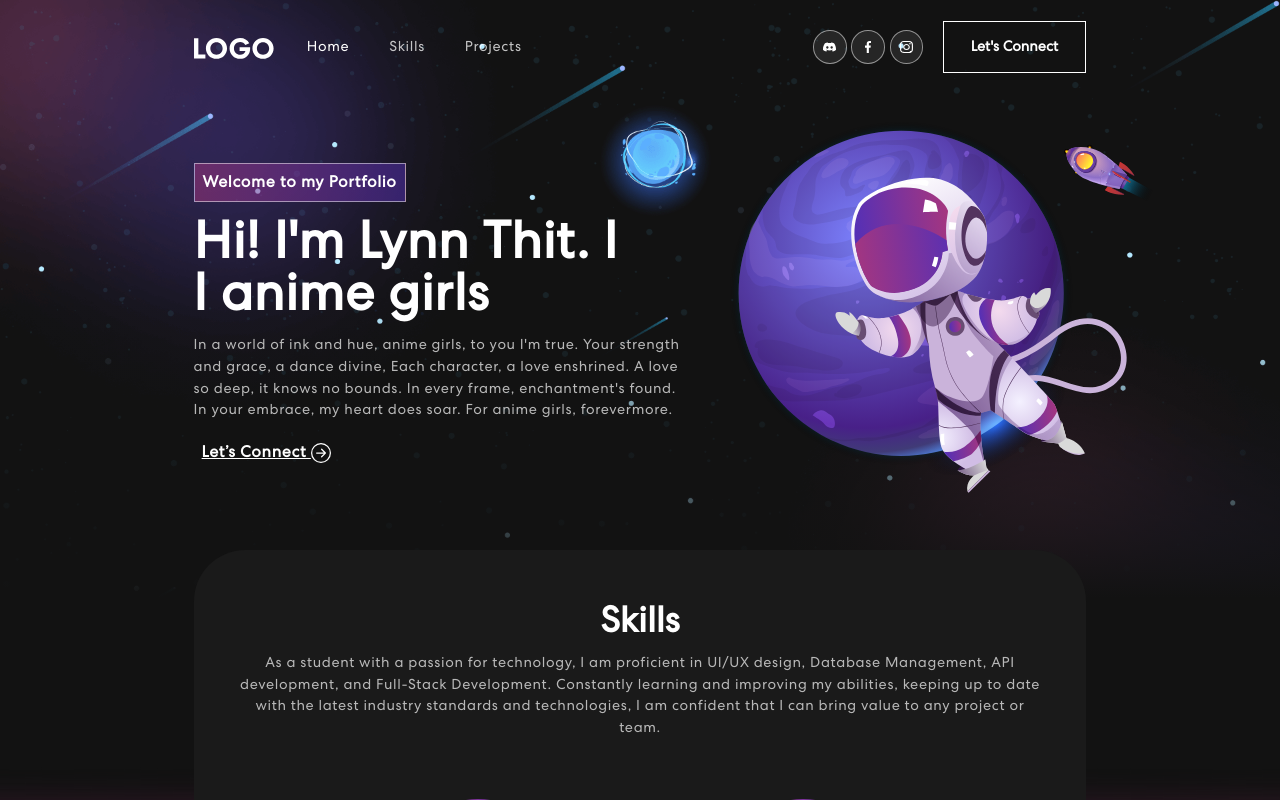
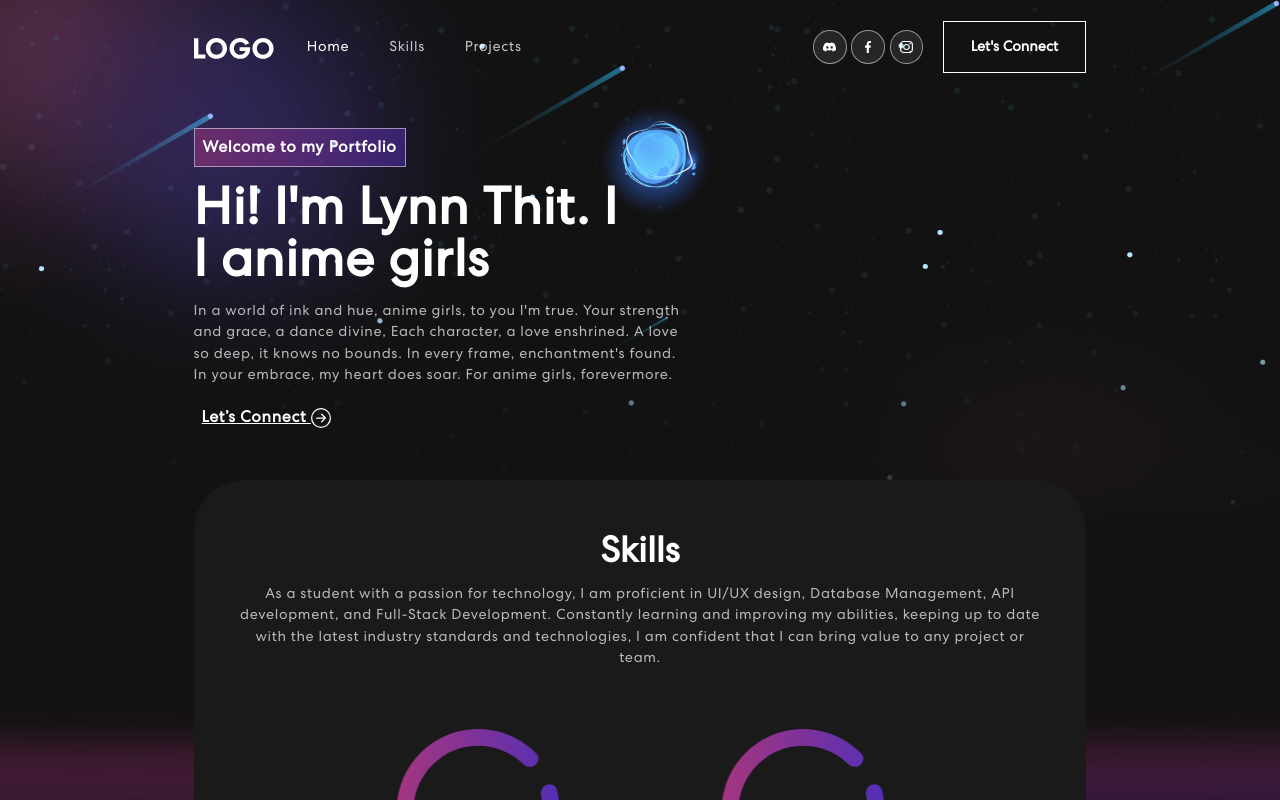
Before and after one commit to LynnT-2003/My-Portfolio-App, a React (Create React App) app in the folder my-portfolio-app/: page / in a window 1280 px wide. Shown: the top 800 px of the page. Built offline with nearby package versions, Linux system fonts and the light colour scheme.

Commit message:
updated banner positions for iPad

```diff
--- a/my-portfolio-app/src/components/Banner.js
+++ b/my-portfolio-app/src/components/Banner.js
@@ -1,10 +1,14 @@
 import { useState, useEffect } from "react";
+import { useWindowSize } from "react-use";
 import { Container, Row, Col } from "react-bootstrap";
 import { ArrowRightCircle } from "react-bootstrap-icons";
 import { Prev } from "react-bootstrap/esm/PageItem";
 import headerImg from "../assets/img/header-img.svg";
 
 export const Banner = () => {
+  const { width } = useWindowSize();
+  const isIpadLandscape = width >= 1024 && width <= 1366;
+
   const [loopNum, setLoopNum] = useState(0);
   const [isDeleting, setIsDeleting] = useState(false);
   const toRotate = ["like", "love", "worship"];
@@ -49,7 +53,7 @@ export const Banner = () => {
     <section className="banner" id="home">
       <Container>
         <Row className="align-items-center text-left">
-          <Col xs={12} md={6} xl={7}>
+          <Col xs={12} md={isIpadLandscape ? 12 : 6} xl={7}>
             <span className="tagline">Welcome to my Portfolio</span>
             <h1>
               {`Hi! I'm Lynn Thit. I`} <br />
@@ -77,6 +81,7 @@ export const Banner = () => {
               </a>
             </div>
           </Col>
+          {!isIpadLandscape && (
             <Col xs={12} md={7} xl={5}>
               <img
                 src={headerImg}
@@ -84,6 +89,7 @@ export const Banner = () => {
                 style={{ maxWidth: "120%", height: "auto" }}
               />
             </Col>
+          )}
         </Row>
       </Container>
       <div id="skills"></div>
```
Lines whose indentation alone changed are shown as unchanged.
